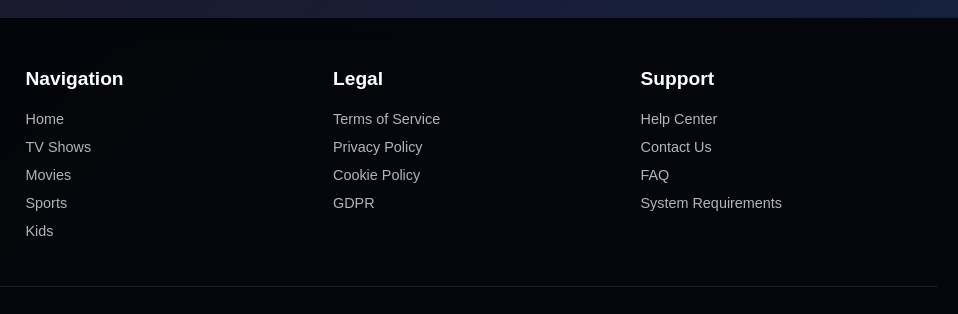
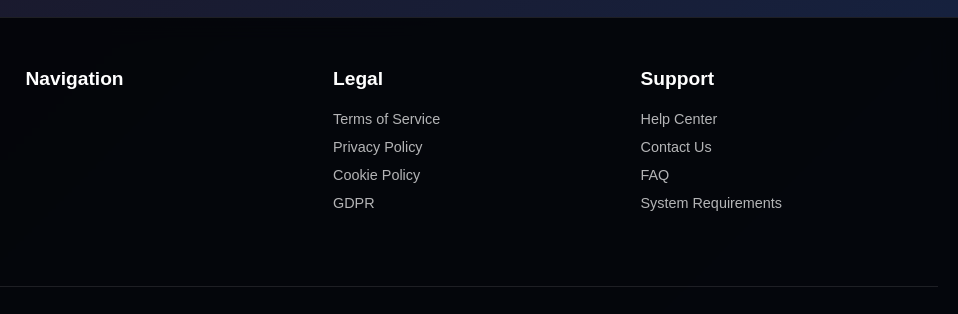
Before and after one commit to Dsking32/BINGEBAY1, a plain HTML site: page index.html in a window 1280 px wide. Shown: the part 2901-3215 px from the top of the page, 322-1280 px from the left. Drawn offline with Linux system fonts and the light colour scheme.

```diff
--- a/index.html
+++ b/index.html
@@ -1139,13 +1139,7 @@
             </div>
             <div class="footer-column">
                 <h3 class="footer-heading">Navigation</h3>
-                <ul class="footer-links">
-                    <li><a href="#">Home</a></li>
-                    <li><a href="#">TV Shows</a></li>
-                    <li><a href="#">Movies</a></li>
-                    <li><a href="#">Sports</a></li>
-                    <li><a href="#">Kids</a></li>
-                </ul>
+
             </div>
             <div class="footer-column">
                 <h3 class="footer-heading">Legal</h3>
```
